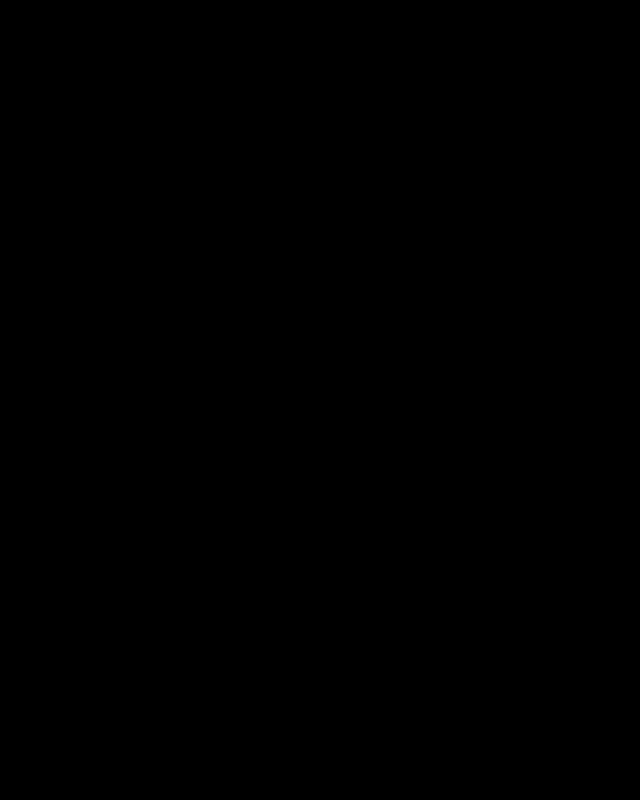
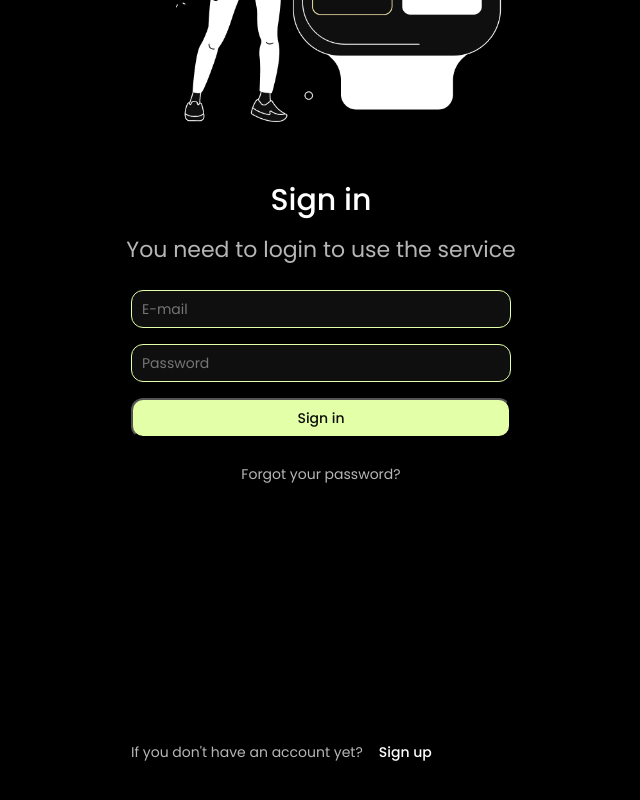
Before and after one commit to OKoHop/healthy_hub, a React (Vite) app: page /healthy_hub/signin in a window 1280 px wide. Shown: the part 394-1194 px from the top of the page, without its empty margins (319-959 px from the left). Before the commit the page ends 800 px from the top, so only its background shows below. Built offline with nearby package versions, Linux system fonts and the light colour scheme.

Commit message:
Added SignIn and CSS styles

```diff
--- a/src/App.jsx
+++ b/src/App.jsx
@@ -1,6 +1,7 @@
 import { lazy } from 'react';
 import { Route, Routes } from 'react-router-dom';
 import Layout from './components/Layout/Layout';
+import SignIn from './pages/SignInPage/SignIn';
 
 const SignUpPage = lazy(() => import('./pages/SignUpPage/SignUpPage'));
 const Today = lazy(() => import('./pages/Today/Today'));
@@ -14,8 +15,8 @@
         <Route path="/" element={<Layout />}>
           <Route index element={<Welcome />} />
           <Route path="/signup" element={<SignUpPage />} />
-          <Route path="/signin" />
-          <Route path="forgot-password" />
+          <Route path="/signin" element={<SignIn />} />
+          <Route path="/forgot-password" />
           <Route path="/main" element={<Today />} />
           <Route path="/dashboard" />
           <Route path="/diary" element={<Diary />} />
--- a/src/components/Auth/AuthForm/constants.js
+++ b/src/components/Auth/AuthForm/constants.js
@@ -14,7 +14,7 @@
 };
 
 export const radioData = {
-  goal: ['Lose Fat', 'Maintain', 'Gain Muscle'],
+  goal: ['Lose fat', 'Maintain', 'Gain Muscle'],
   gender: ['Male', 'Female'],
   activity: [
     '1.2 - If you do not have physical activity and sedentary work',
--- a/src/components/Auth/constants.js
+++ b/src/components/Auth/constants.js
@@ -14,7 +14,7 @@
 };
 
 export const radioData = {
-  goal: ['Lose Fat', 'Maintain', 'Gain Muscle'],
+  goal: ['Lose fat', 'Maintain', 'Gain Muscle'],
   gender: ['Male', 'Female'],
   activity: [
     '1.2 - If you do not have physical activity and sedentary work',
--- /dev/null
+++ b/src/components/SignIn/SignIn.jsx
@@ -0,0 +1,75 @@
+import { useDispatch } from 'react-redux';
+import SportAndFitnessTrackerIMG from './../../images/Illustrations/Welcome/sport_fit_tracker_desk@1x.png';
+import { useFormik } from 'formik';
+import FormInput from '../Auth/FormInput';
+import validationSchema from './validationSchema';
+import { logIn } from '../../redux/auth/operations';
+import { Link } from 'react-router-dom';
+
+import css from './SignIn.module.css';
+
+const SignInForm = () => {
+  const inputFields = [
+    { name: 'email', placeholder: 'E-mail', type: 'text' },
+    {
+      name: 'password',
+      placeholder: 'Password',
+      type: 'password',
+    },
+  ];
+  const dispatch = useDispatch();
+
+  const formik = useFormik({
+    initialValues: { email: '', password: '' },
+    validationSchema: validationSchema(),
+    onSubmit: (values) => {
+      try {
+        dispatch(logIn(values));
+      } catch (error) {
+        console.error('Registration failed:', error.message);
+      }
+    },
+  });
+
+  return (
+    <div className="container">
+      <div className={css.wrapper}>
+        <img
+          className={css.img}
+          src={SportAndFitnessTrackerIMG}
+          alt="illustration-sport-and-fitness-tracker"
+        />
+        <div className={css.content}>
+          <h1 className={css.title}>Sign in</h1>
+          <h2 className={css.subtitle}>You need to login to use the service</h2>
+          <form className={css.form} onSubmit={formik.handleSubmit}>
+            {inputFields.map((field) => (
+              <FormInput
+                key={field.name}
+                formik={formik}
+                id={field.name.toLowerCase()}
+                type={field.type}
+                placeholder={field.placeholder}
+                label={field.label}
+              />
+            ))}
+            <button className={css.signinBtn} type="submit">
+              Sign in
+            </button>
+            <Link className={css.forgotPassword} to={'/forgot-password'}>
+              Forgot your password?
+            </Link>
+          </form>
+          <div className={css.questionTrumb}>
+            <p className={css.question}> If you don't have an account yet? </p>
+            <Link className={css.signupBtn} to="/signup">
+              Sign up
+            </Link>
+          </div>
+        </div>
+      </div>
+    </div>
+  );
+};
+
+export default SignInForm;
--- /dev/null
+++ b/src/components/SignIn/SignIn.module.css
@@ -0,0 +1,211 @@
+/* MOBILE */
+.wrapper {
+  display: flex;
+  align-items: center;
+  flex-direction: column;
+  padding: 24px 0;
+}
+
+
+.img {
+  width: 300px;
+  height: 296px;
+  margin-bottom: 24px;
+}
+
+.title {
+  color: #fff;
+  font-size: 24px;
+  font-weight: 500;
+  line-height: 1.25;
+  margin-bottom: 16px;
+}
+
+.subtitle {
+  color: #b6b6b6;
+  font-size: 18px;
+  font-weight: 400;
+  line-height: 1.33;
+  margin-bottom: 24px;
+}
+
+.form {
+  display: flex;
+  flex-direction: column;
+  row-gap: 16px;
+}
+
+
+.signinBtn {
+  display: block;
+  width: 100%;
+  padding: 8px 10px;
+  border-radius: 12px;
+  text-decoration: none;
+  background: #e3ffa8;
+  color: #0f0f0f;
+  text-align: center;
+  font-size: 14px;
+  font-weight: 500;
+  line-height: 1.43;
+  margin-bottom: 10px;
+}
+
+.forgotPassword {
+  text-align: center;
+  font-size: 14px;
+  line-height: 1.43;
+  color: #b6b6b6;
+  text-decoration: none;
+  margin-bottom: 50px;
+}
+
+.question {
+  color: #b6b6b6;
+  font-size: 14px;
+  line-height: 1.43;
+  margin-bottom: 16px;
+}
+
+.signupBtn {
+  display: block;
+  width: 142px;
+  padding: 8px 10px 8px 0;
+  border-radius: 12px;
+  text-decoration: none;
+  background: inherit;
+  color: #fff;
+  text-align: start;
+  font-size: 14px;
+  font-weight: 500;
+  line-height: 1.43;
+}
+
+/* TABLET */
+@media screen and (min-width: 834px) {
+  .wrapper {
+    padding: 40px 0;
+  }
+
+  .content {
+    width: 444px;
+  }
+
+  .img {
+    width: 380px;
+    height: 376px;
+    margin-bottom: 60px;
+  }
+
+  .title {
+    text-align: center;
+    font-size: 30px;
+    line-height: 1.2;
+  }
+
+  .subtitle {
+    width: 444px;
+    text-align: center;
+    font-size: 22px;
+    line-height: 1.45;
+  }
+
+  .form {
+    width: 380px;
+    margin: 0 auto;
+  }
+
+  .signinBtn {
+    width: 380px;
+    margin-bottom: 10px;
+  }
+
+  .signupBtn {
+    width: 122px;
+  }
+
+  .forgotPassword {
+    align-items: center;
+    font-size: 14px;
+    line-height: 1.43;
+    color: #b6b6b6;
+    text-decoration: none;
+    margin-bottom: 250px;
+  }
+
+  .questionTrumb {
+    display: flex;
+    align-items: center;
+    gap: 16px;
+    padding-left: 32px;
+    white-space: nowrap;
+  }
+
+  .question {
+    margin-bottom: 0;
+  }
+}
+
+/* DESKTOP */
+@media screen and (min-width: 1440px) {
+  .wrapper {
+    flex-direction: row;
+    column-gap: 104px;
+    align-items: end;
+    padding-left: 116px;
+    padding-right: 116px;
+  }
+
+  .content {
+    display: flex;
+    flex-direction: column;
+    align-items: flex-start;
+  }
+
+  .img {
+    width: 592px;
+    height: 588px;
+    margin-bottom: 0;
+  }
+
+  .title {
+    text-align: start;
+  }
+
+  .subtitle {
+    text-align: start;
+  }
+
+  .signinBtn {
+    width: 212px;
+    margin-bottom: 20px;
+  }
+
+  .forgotPassword {
+    text-align: center;
+    width: 192px;
+    font-size: 14px;
+    line-height: 1.43;
+    color: #b6b6b6;
+    text-decoration: none;
+    align-items: center;
+    margin-bottom: 212px;
+  }
+
+  .signupBtn {
+    width: 122px;
+  }
+
+  .form {
+    width: 212px;
+    margin: 0;
+  }
+
+  .questionTrumb {
+    padding-left: 32px;
+  }
+
+  .questionTrumb {
+    padding-left: 0;
+  }
+}
--- /dev/null
+++ b/src/components/SignIn/validationSchema.js
@@ -0,0 +1,12 @@
+import * as Yup from 'yup';
+
+const validationSchema = () => {
+  return Yup.object({
+    email: Yup.string()
+      .email('Invalid email address')
+      .required('Required field'),
+    password: Yup.string().min(8).required('Required field'),
+  });
+};
+
+export default validationSchema;
--- /dev/null
+++ b/src/pages/SignInPage/SignIn.jsx
@@ -0,0 +1,11 @@
+import SignInForm from '../../components/SignIn/SignIn';
+
+const SignIn = () => {
+  return (
+    <div>
+      <SignInForm />
+    </div>
+  );
+};
+
+export default SignIn;
--- a/src/redux/auth/operations.js
+++ b/src/redux/auth/operations.js
@@ -1,6 +1,6 @@
 import axios from 'axios';
 import { createAsyncThunk } from '@reduxjs/toolkit';
-import 'dotenv/config';
+// import 'dotenv/config';
 
 axios.defaults.baseURL = 'http://localhost:3000/';
 
```
